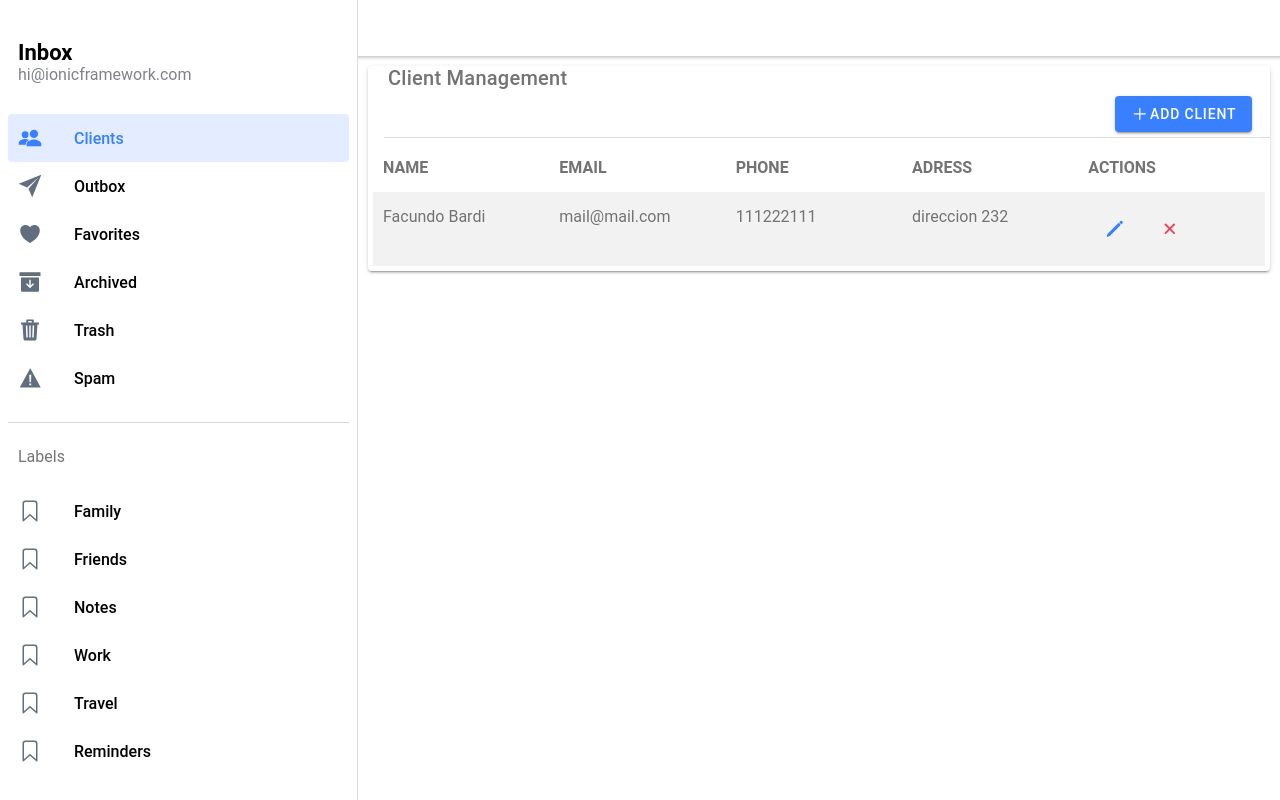
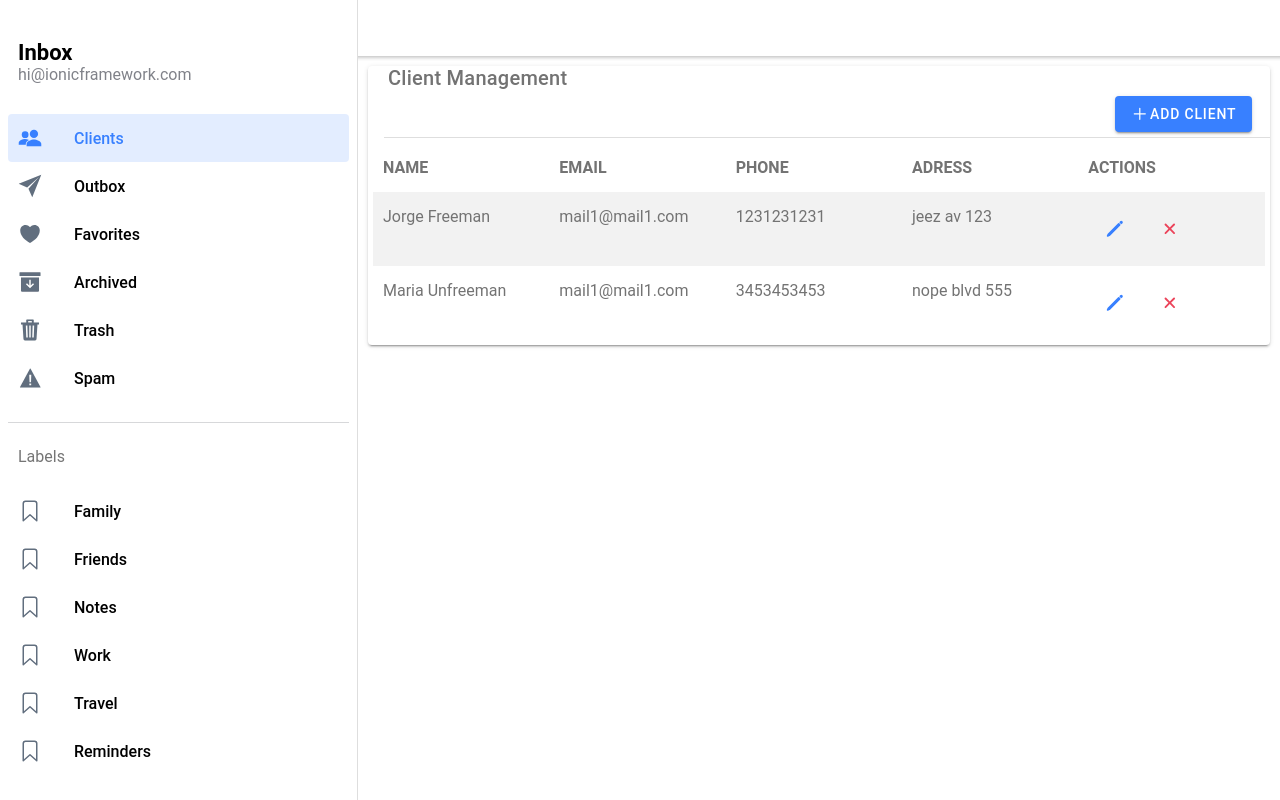
Before and after one commit to FacundoGB/ReactJavaPractice, a React (Create React App) app: page /page/clients in a window 1280 px wide. Built offline with nearby package versions, Linux system fonts and the light colour scheme.

Commit message:
added fornt end dynamic showing of data. Hardcoded. Must adress backend references and typescript <any> data acceptance

```diff
--- a/src/pages/client/ClientList.tsx
+++ b/src/pages/client/ClientList.tsx
@@ -54,6 +54,7 @@ const ClientList: React.FC = () => {
           id: '2',
           firstname: 'Jorge',
           surname: 'Freeman',
+          email: 'mail1@mail1.com',
           phone: '1231231231',
           address: 'jeez av 123'
         },
@@ -61,6 +62,7 @@ const ClientList: React.FC = () => {
           id: '3',
           firstname: 'Maria',
           surname: 'Unfreeman',
+          email: 'mail1@mail1.com',
           phone: '3453453453',
           address: 'nope blvd 555'
         }
@@ -103,11 +105,13 @@ const ClientList: React.FC = () => {
                             <IonCol>Actions</IonCol>
                         </IonRow>
 
+                        {clients.map((clients:any)=>
+                        /*for each client it will return a row */
                         <IonRow>
-                            <IonCol>Facundo Bardi</IonCol>
-                            <IonCol>mail@mail.com</IonCol>
-                            <IonCol>111222111</IonCol>
-                            <IonCol>direccion 232</IonCol>
+                            <IonCol>{clients.firstname} {clients.surname}</IonCol>
+                            <IonCol>{clients.email}</IonCol>
+                            <IonCol>{clients.phone}</IonCol>
+                            <IonCol>{clients.address}</IonCol>
                             <IonCol>
                               <IonButton color='primary' fill='clear' >
                                 <IonIcon icon={pencil}/>
@@ -119,6 +123,7 @@ const ClientList: React.FC = () => {
                               </IonButton>
                             </IonCol>
                         </IonRow>
+                        )}
                     </IonGrid>
                 </IonCard>
             </IonContent>
```
